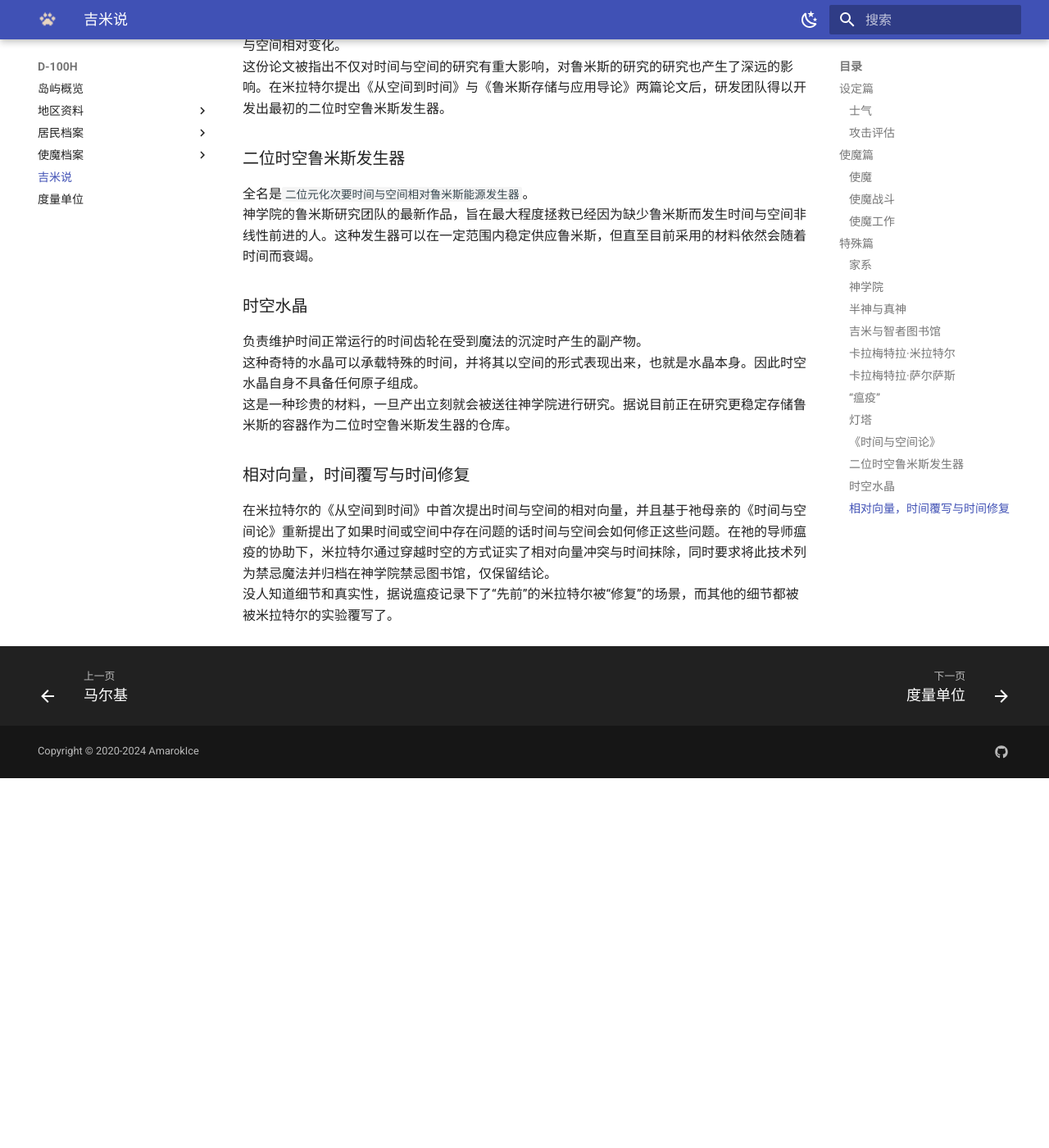
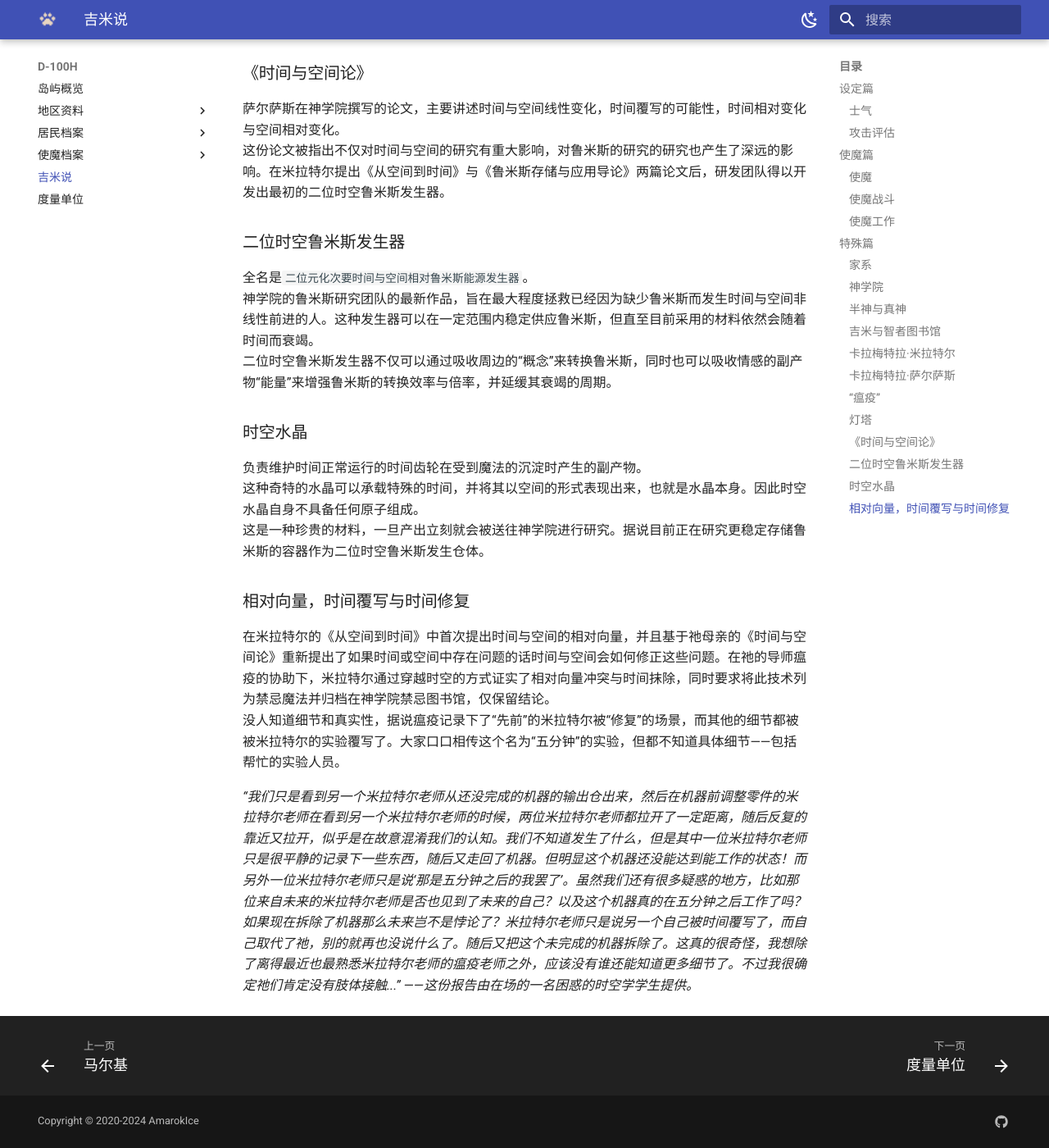
Before and after one commit to AmarokIce/LibraryOfGousa, an MkDocs documentation site: the page built from docs/d-100h/JimiSay.md, in a window 1280 px wide and 1400 px high, scrolled down 3245 px. Shown: the whole window at 82% size. Built offline with MkDocs 1.6.1 and Material for MkDocs 9.7.7, drawn with Linux system fonts in a browser that asks for light colours; before the commit the page ends 4194 px from its top, so only the background shows below that; some of the changed text lies outside the part shown.

Commit message:
🐺🦀

```diff
--- a/docs/d-100h/JimiSay.md
+++ b/docs/d-100h/JimiSay.md
@@ -44,11 +44,13 @@ D-100H 中大多成员的分段名的姓氏并非后知，而是作为开头。
 真神通常是诞世以来便有的神，少部分真神诞世自某种世间的“需求与想望”。诞世即存的真神通常只有一位或一个家系。
 即便是家系，每次在任的，拥有话事权的真神也只有一位，通常是由直系继任者获取。例如羽蛇族农耕之神卡拉梅特拉，亦或是阴魂族死神马茨。而像是灾难（瘟疫）之神马修则是一位独位神。
 通常来讲诞世之初就存在的神掌管的领域下不会出现第二位非关系性的神，但出自于需求的神则可能会因为地区的缘故而出现多位。
-诞世之神通常不会改变自己的领域，也不会拥有类似副业的领域。通常是这样...米拉特尔的决心已经不在我的预知范围之内了，并且她已经做到了。如果智者图书馆还会被复建的话，那么她会成为图书馆内心的口口相传的圣徒故事。
+诞世之神通常不会改变自己的领域，也不会拥有类似副业的领域。通常是这样...米拉特尔的决心已经不在我的预知范围之内了，并且她已经做到了。如果智者图书馆还会被复建的话，那么她会成为图书馆内口口相传的圣徒故事。
+传说，一位全知全能的神混迹于平凡的社区之中，在世界毁灭之际以救世主的身份出现... 一切都是传说，至少直到目前没有任何智者或长者指出迹象。老朽是否有幸见到呢...
 
 ### 吉米与智者图书馆
 超脱常规时间与空间，对于世界树上每一片叶子的世界来说都是传说中的存在的图书馆。
 是圣骑士与智者的极乐净土，但吉米的身世依然是一团迷。
+即便巫术恶魔通常长的都非常奇怪，但吉米似乎也是这些奇怪生物中的“怪胎”。似乎没有巫术恶魔愿意主动靠近祂，但又因为祂的智慧而不得不靠近祂。
 
 ### 卡拉梅特拉·米拉特尔
 米拉特尔是守护与除灾课程的优等生，每一位导师都认为祂有极大的潜力成为下一任神主并成为神学院的主讲导师，甚至开辟一段新的传奇故事。
@@ -60,12 +62,12 @@ D-100H 中大多成员的分段名的姓氏并非后知，而是作为开头。
 
 ### 卡拉梅特拉·萨尔萨斯
 米拉特尔的母亲，时间与空间课程的主讲导师，通常被学生称为时间领主。就职神学院期间发布了诸多时间与空间相关的论文，其中最著名的便是《时间与空间论》。这篇论文以及被列为时间与空间课程的必修课，而其他的论文大多都被列为了选修和拓展摘要，如《论空间》，《单次空间向量》与《多线性时间》。
-虽然羽蛇家族世代是以农耕传位，但到了萨尔萨斯与她富有时空相位才华的女儿米拉特尔开始，神学院对于羽蛇族称为史无前例的，掌管时间与空间的相位之神有所期望。
+虽然羽蛇家族世代是以农耕传位，但到了萨尔萨斯与她富有时空相位才华的女儿米拉特尔开始，神学院对于羽蛇族成为史无前例的，掌管时间与空间的相位之神有所期望。
 
 *“即便米拉特尔不愿意传承农耕之神的位置也没关系。时间与空间需要一位真正的领主。”*
 
 ### “瘟疫”
-普奇·马修，自称“瘟疫”，是米拉特尔除灾与救赎课程的导师，同时也是灾难之主——也就是灾厄众神的导师。
+普奇·“瘟疫”·马修，自称“瘟疫”，是米拉特尔除灾与救赎课程的导师，同时也是灾难之主——也就是灾厄众神的导师，象征灾难的自然神。
 自从米拉特尔建立了祂的岛屿之后瘟疫就经常光顾祂的岛屿，在米拉特尔试图把岛屿从次维度推向衔接时空时瘟疫也悄悄的在为时空之门提供额外的法力协助。
 瘟疫通常不会主动介入凡间的事情，但是瘟疫依然放不下自己最好的学生，祂知道米拉特尔的决心如此之强以至于会为了拯救难民而作出一些危险的事情。
 现在瘟疫总是徘徊在岛屿的边境，与一些岛民相遇并交流过，但一直向米拉特尔保密自己的存在。但这不是一直的。
@@ -80,12 +82,15 @@ D-100H 中大多成员的分段名的姓氏并非后知，而是作为开头。
 ### 二位时空鲁米斯发生器
 全名是`二位元化次要时间与空间相对鲁米斯能源发生器`。
 神学院的鲁米斯研究团队的最新作品，旨在最大程度拯救已经因为缺少鲁米斯而发生时间与空间非线性前进的人。这种发生器可以在一定范围内稳定供应鲁米斯，但直至目前采用的材料依然会随着时间而衰竭。
+二位时空鲁米斯发生器不仅可以通过吸收周边的“概念”来转换鲁米斯，同时也可以吸收情感的副产物“能量”来增强鲁米斯的转换效率与倍率，并延缓其衰竭的周期。
 
 ### 时空水晶
 负责维护时间正常运行的时间齿轮在受到魔法的沉淀时产生的副产物。
 这种奇特的水晶可以承载特殊的时间，并将其以空间的形式表现出来，也就是水晶本身。因此时空水晶自身不具备任何原子组成。
-这是一种珍贵的材料，一旦产出立刻就会被送往神学院进行研究。据说目前正在研究更稳定存储鲁米斯的容器作为二位时空鲁米斯发生器的仓库。
+这是一种珍贵的材料，一旦产出立刻就会被送往神学院进行研究。据说目前正在研究更稳定存储鲁米斯的容器作为二位时空鲁米斯发生仓体。
 
 ### 相对向量，时间覆写与时间修复
 在米拉特尔的《从空间到时间》中首次提出时间与空间的相对向量，并且基于祂母亲的《时间与空间论》重新提出了如果时间或空间中存在问题的话时间与空间会如何修正这些问题。在祂的导师瘟疫的协助下，米拉特尔通过穿越时空的方式证实了相对向量冲突与时间抹除，同时要求将此技术列为禁忌魔法并归档在神学院禁忌图书馆，仅保留结论。
-没人知道细节和真实性，据说瘟疫记录下了“先前”的米拉特尔被“修复”的场景，而其他的细节都被被米拉特尔的实验覆写了。
+没人知道细节和真实性，据说瘟疫记录下了“先前”的米拉特尔被“修复”的场景，而其他的细节都被被米拉特尔的实验覆写了。大家口口相传这个名为“五分钟”的实验，但都不知道具体细节——包括帮忙的实验人员。
+
+*“我们只是看到另一个米拉特尔老师从还没完成的机器的输出仓出来，然后在机器前调整零件的米拉特尔老师在看到另一个米拉特尔老师的时候，两位米拉特尔老师都拉开了一定距离，随后反复的靠近又拉开，似乎是在故意混淆我们的认知。我们不知道发生了什么，但是其中一位米拉特尔老师只是很平静的记录下一些东西，随后又走回了机器。但明显这个机器还没能达到能工作的状态！而另外一位米拉特尔老师只是说‘那是五分钟之后的我罢了’。虽然我们还有很多疑惑的地方，比如那位来自未来的米拉特尔老师是否也见到了未来的自己？以及这个机器真的在五分钟之后工作了吗？如果现在拆除了机器那么未来岂不是悖论了？米拉特尔老师只是说另一个自己被时间覆写了，而自己取代了祂，别的就再也没说什么了。随后又把这个未完成的机器拆除了。这真的很奇怪，我想除了离得最近也最熟悉米拉特尔老师的瘟疫老师之外，应该没有谁还能知道更多细节了。不过我很确定祂们肯定没有肢体接触...” ——这份报告由在场的一名困惑的时空学学生提供。*
--- a/mkdocs.yml
+++ b/mkdocs.yml
@@ -51,6 +51,7 @@ nav:
                 - 伊劳雅克: d-100h/people/Illaujaq.md
                 - “瘟疫”: d-100h/people/Pestilence.md
                 - 布兰登: d-100h/people/Branden.md
+                - 尤朵楠: d-100h/people/Eudora.md
 
           - 使魔档案:
                 - 克拉拉: d-100h/pet/Clara.md
```
Also changed, not shown: other parts of docs/d-100h/JimiSay.md (+1 -1 lines), docs/d-100h/people/BroMark.md (+1 -1 lines), docs/d-100h/people/Eudora.md (added, +8 -0 lines), docs/d-100h/people/Jimi.md (+4 -0 lines), docs/d-100h/people/Victoria.md (+3 -0 lines).
